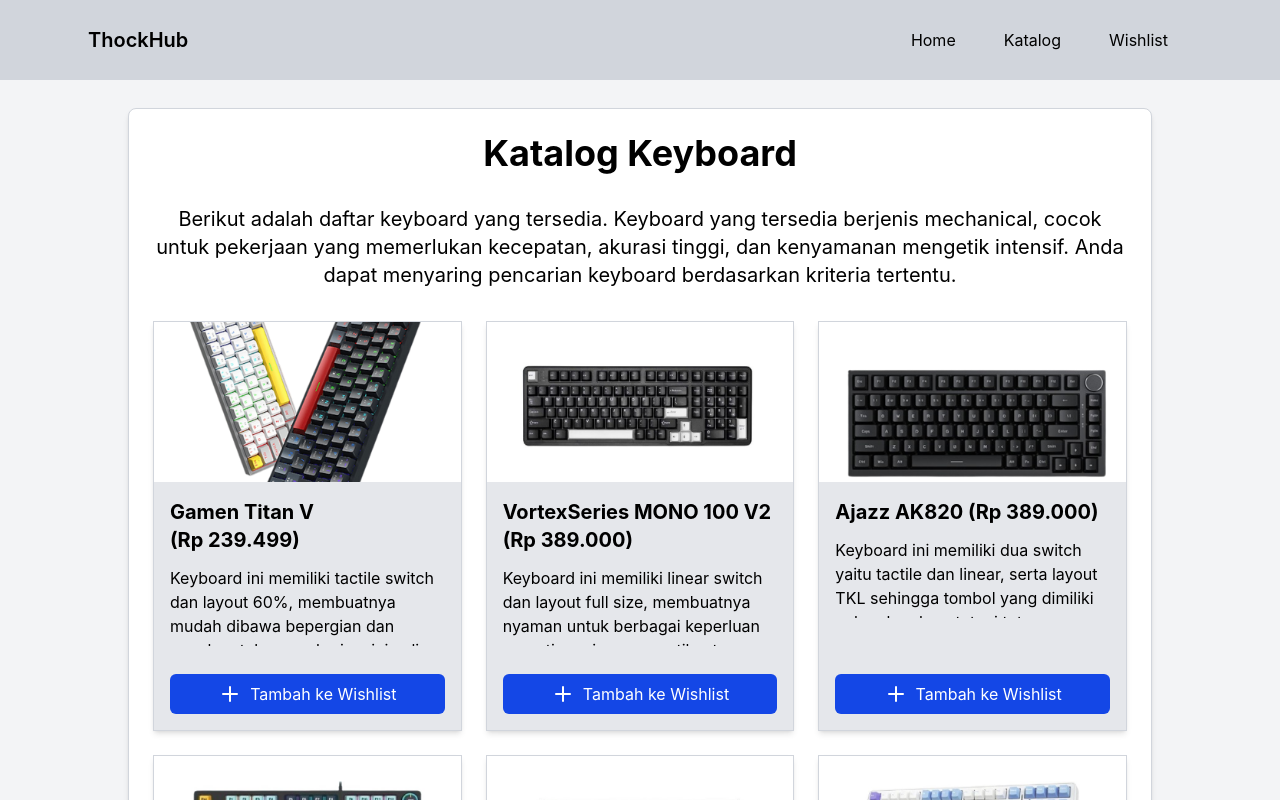
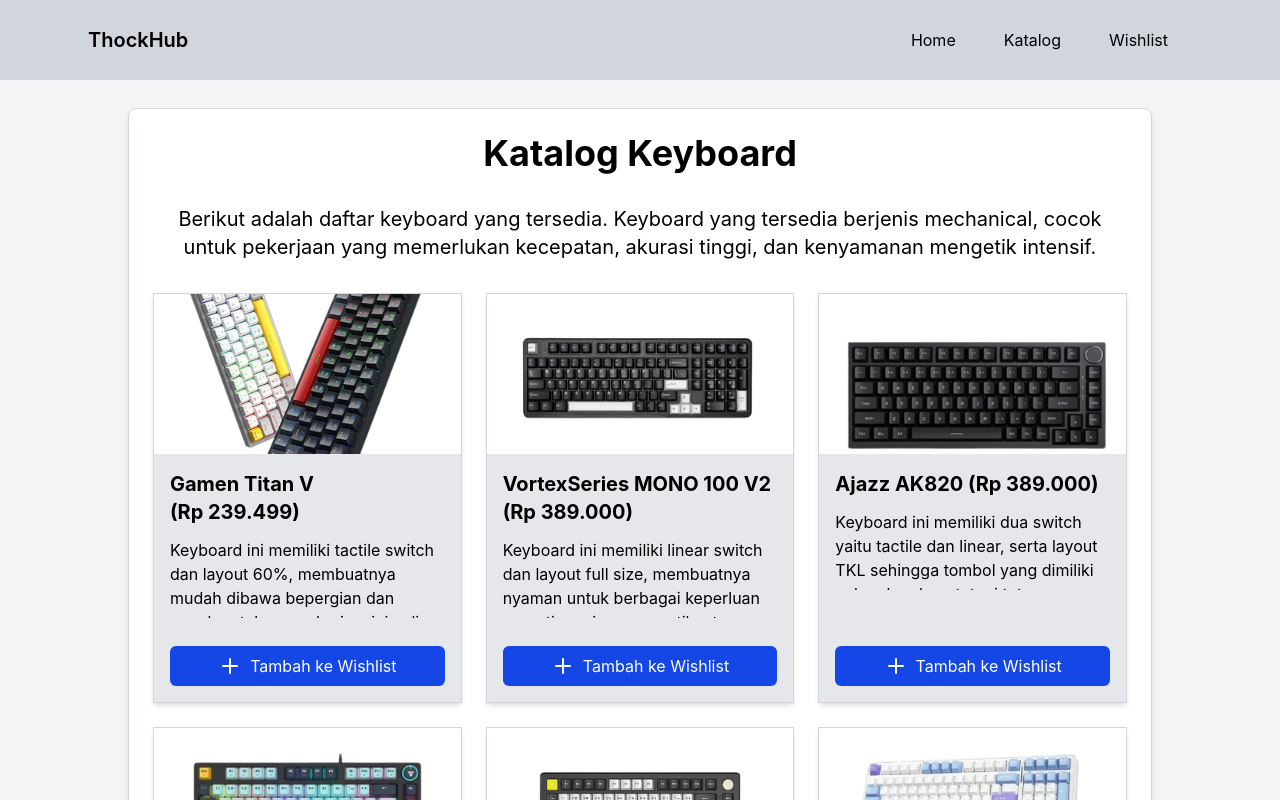
Before and after one commit to Qisth/thockhub, a React (Vite) app: page /catalog in a window 1280 px wide. Shown: the top 800 px of the page. Built offline with nearby package versions, Linux system fonts and the light colour scheme.

Commit message:
Update text in home and catalog pages

```diff
--- a/src/pages/Catalog.jsx
+++ b/src/pages/Catalog.jsx
@@ -23,8 +23,7 @@
       <p className="text-xl text-center mb-8">
         Berikut adalah daftar keyboard yang tersedia. Keyboard yang tersedia
         berjenis mechanical, cocok untuk pekerjaan yang memerlukan kecepatan,
-        akurasi tinggi, dan kenyamanan mengetik intensif. Anda dapat menyaring
-        pencarian keyboard berdasarkan kriteria tertentu.
+        akurasi tinggi, dan kenyamanan mengetik intensif.
       </p>
 
       {isLoading ? (
--- a/src/pages/Home.jsx
+++ b/src/pages/Home.jsx
@@ -9,7 +9,7 @@
       </h1>
       <p className="text-xl text-center mb-8">
         ThockHub adalah sebuah situs web katalog yang menyediakan keyboard
-        mechanical untuk keperluan gaming.
+        mechanical untuk pekerjaan yang memerlukan penggunaan keyboard secara intensif.
       </p>
       <div className="flex flex-col sm:flex-row justify-center gap-4 sm:gap-6 text-base sm:text-xl">
         <BtnLink to="/catalog">Periksa Katalog</BtnLink>
```
